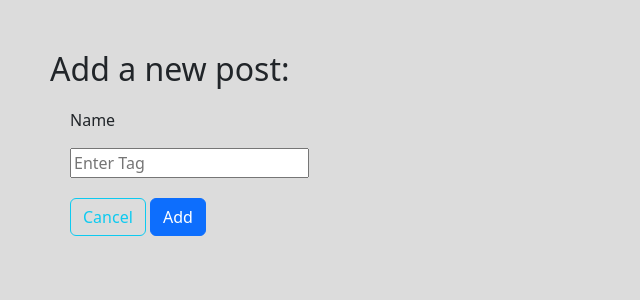
After one commit to IrinaWPB/flask-blogly, a Flask app: page /tags/new in a window 1280 px wide. The commit adds this page. Shown: the top 300 px of the page, without its empty margins (0-640 px from the left). Run offline with Flask 2, Linux system fonts and the light colour scheme.

Commit message:
final part

```diff
--- a/app.py
+++ b/app.py
@@ -1,7 +1,7 @@
 """Blogly application."""
-
+import unittest
 from flask import Flask, request, render_template, redirect, session
-from models import db, connect_db, User, Post
+from models import db, connect_db, User, Post, Tag, PostTag
 from datetime import datetime
 
 app = Flask(__name__)
@@ -77,12 +77,16 @@ def delete_user(user_id):
     return redirect('/')
 
 
+######################POSTS ROUTES########################
+
+
 @app.route('/<int:user_id>/posts/new')
 def show_post_form(user_id):
     """Add post form"""
 
     user = User.query.get_or_404(user_id)
-    return render_template('add_post.html', user=user)
+    tags = Tag.query.all()
+    return render_template('add_post.html', user=user, tags = tags)
 
 @app.route('/<int:user_id>/posts/new', methods=["POST"])
 def create_post(user_id):
@@ -90,10 +94,20 @@ def create_post(user_id):
 
     title = request.form["title"]
     content = request.form["content"]
-
+    tags = request.form.getlist("tag")
     new_post = Post(title=title, content=content, user_id=user_id)
     db.session.add(new_post)
     db.session.commit()
+
+    for tag in tags:
+        new_tag = Tag.query.filter_by(name = tag).first()
+        new_connection = PostTag(post_id=new_post.id, tag_id = new_tag.id)
+        db.session.add(new_connection)
+        db.session.commit()
+
+# for tag in tags:
+#         new_tag = Tag.query.filter_by(name=tag).first()
+#         new_post.append(new_tag)
 
     return redirect(f"/{user_id}")
 
@@ -108,8 +122,9 @@ def show_post(post_id):
 def show_edit_post_form(post_id):
     """Show post update form"""
 
+    tags = Tag.query.all()
     post = Post.query.get_or_404(post_id)
-    return render_template('update_post.html', post=post)
+    return render_template('update_post.html', post=post, tags=tags)
 
 
 @app.route('/posts/<int:post_id>/edit', methods=["POST"])
@@ -120,6 +135,15 @@ def edit_post_submit(post_id):
     post.title = request.form["title"]
     post.content = request.form["content"]
     db.session.commit()
+    tags = request.form.getlist("tag")
+
+    PostTag.query.filter_by(post_id=post.id).delete()
+
+    for tag in tags:
+        new_tag = Tag.query.filter_by(name = tag).first()
+        new_connection = PostTag(post_id = post.id, tag_id = new_tag.id)
+        db.session.add(new_connection)
+        db.session.commit()
 
     return redirect(f'/posts/{post.id}')
 
@@ -130,3 +154,64 @@ def delete_post(post_id):
     Post.query.filter_by(id = post_id).delete()
     db.session.commit()
     return redirect(f"/{post.user_id}")
+
+#####################Tags ROUTES##########################
+
+@app.route('/tags')
+def list_all_tags():
+    """Shows all the tags"""
+
+    tags = Tag.query.all()
+    return render_template('tags.html', tags=tags)
+
+@app.route('/tags/<int:tag_id>')
+def show_tag(tag_id):
+    """Shows a single tag with "edit and "delete" options"""
+
+    tag = Tag.query.get_or_404(tag_id)
+
+    return render_template('tag_details.html', tag=tag)
+
+@app.route('/tags/new')
+def show_add_tag_form():
+    """Shows form to create a tag"""
+
+    return render_template('add_tag.html')
+
+@app.route('/tags/new', methods=["POST"])
+def add_tag():
+    """Creates a new tag"""
+
+    name = request.form["name"]
+    new_tag = Tag(name=name)
+    db.session.add(new_tag)
+    db.session.commit()
+
+    return redirect('/tags')
+
+@app.route('/tags/<int:tag_id>/edit')
+def show_edit_tag_form(tag_id):
+    """Show edit tag form"""
+
+    tag_to_edit = Tag.query.get(tag_id)
+
+    return render_template('edit_tag.html', tag = tag_to_edit)
+
+@app.route('/tags/<int:tag_id>/edit', methods=["POST"])
+def edit_tag(tag_id):
+    """Edit tag"""
+
+    tag_to_edit = Tag.query.get_or_404(tag_id)
+    tag_to_edit.name = request.form["name"]
+    db.session.commit()
+
+    return redirect('/tags')
+
+@app.route('/tags/<int:tag_id>/delete', methods=["POST"])
+def delete_tag(tag_id):
+    """Deletes the tag with that id"""
+
+    Tag.query.filter_by(id = tag_id).delete()
+    db.session.commit()
+
+    return redirect('/tags')
--- a/static/app.css
+++ b/static/app.css
@@ -25,3 +25,11 @@ img {
 #go_back {
     margin-top: 20px;
 }
+
+span {
+    background-color: rgb(71, 129, 255);
+    color: white;
+    font-size: 14px;
+    padding: 2px;
+    border-radius: 3px;
+}
--- /dev/null
+++ b/templates/add_tag.html
@@ -0,0 +1,20 @@
+{% extends 'base.html' %}
+{% block title %}
+Add Tag
+{% endblock %}
+
+{% block content %}
+<h2>Add a new post:</h2>
+<form action="/tags/new" method="POST" class="form">
+    <div>
+        <p>Name</p>
+        <input type="text" name="name" minlength="3" placeholder="Enter Tag" required>
+    </div>
+
+    <div class="btns">
+        <a href="/tags" class="btn btn-outline-info">Cancel</a>
+        <input type="submit" class="btn btn-primary" value="Add">
+    </div>
+</form>
+
+{% endblock %}
--- a/templates/post_details.html
+++ b/templates/post_details.html
@@ -11,7 +11,11 @@ Post Details
         <h1>{{post.title}}</h1>
         <p>{{post.content}}</p>
         <p><i>By {{post.created_by.first_name}} {{post.created_by.last_name}}</i></p>
-
+        <p><b>Tags:
+            {% for tag in post.tags %}
+            <span><i>{{tag.name}}</i></span>
+            {% endfor %}
+        </b></p>
         <a href="/{{post.user_id}}" class="btn btn-outline-info">Go Back</a>
         <form action="/posts/{{post.id}}/edit" method="GET" id="edit">
             <input type="submit" class="btn btn-primary" value="Edit">
--- a/templates/update_post.html
+++ b/templates/update_post.html
@@ -15,6 +15,12 @@ Post Edit
         <p>Post content</p>
         <input type="text" name="content" minlength="3" value="{{post.content}}">
     </div>
+    <div>
+        {% for tag in tags %}
+        <input type="checkbox" id="tag{{loop.index}}" name="tag" value="{{tag.name}}">
+        <label for="tag{{loop.index}}">{{tag.name}}</label><br>
+        {% endfor %}
+    </div>
 
     <div class="btns">
         <input type="submit" class="btn btn-primary" value="Save">
```
Also changed, not shown: models.py (+25 -0 lines), templates/add_post.html (+7 -1 lines), templates/edit_tag.html (added, +21 -0 lines), templates/tag_details.html (added, +28 -0 lines), templates/tags.html (added, +14 -0 lines), test_flask.py (+91 -11 lines).
